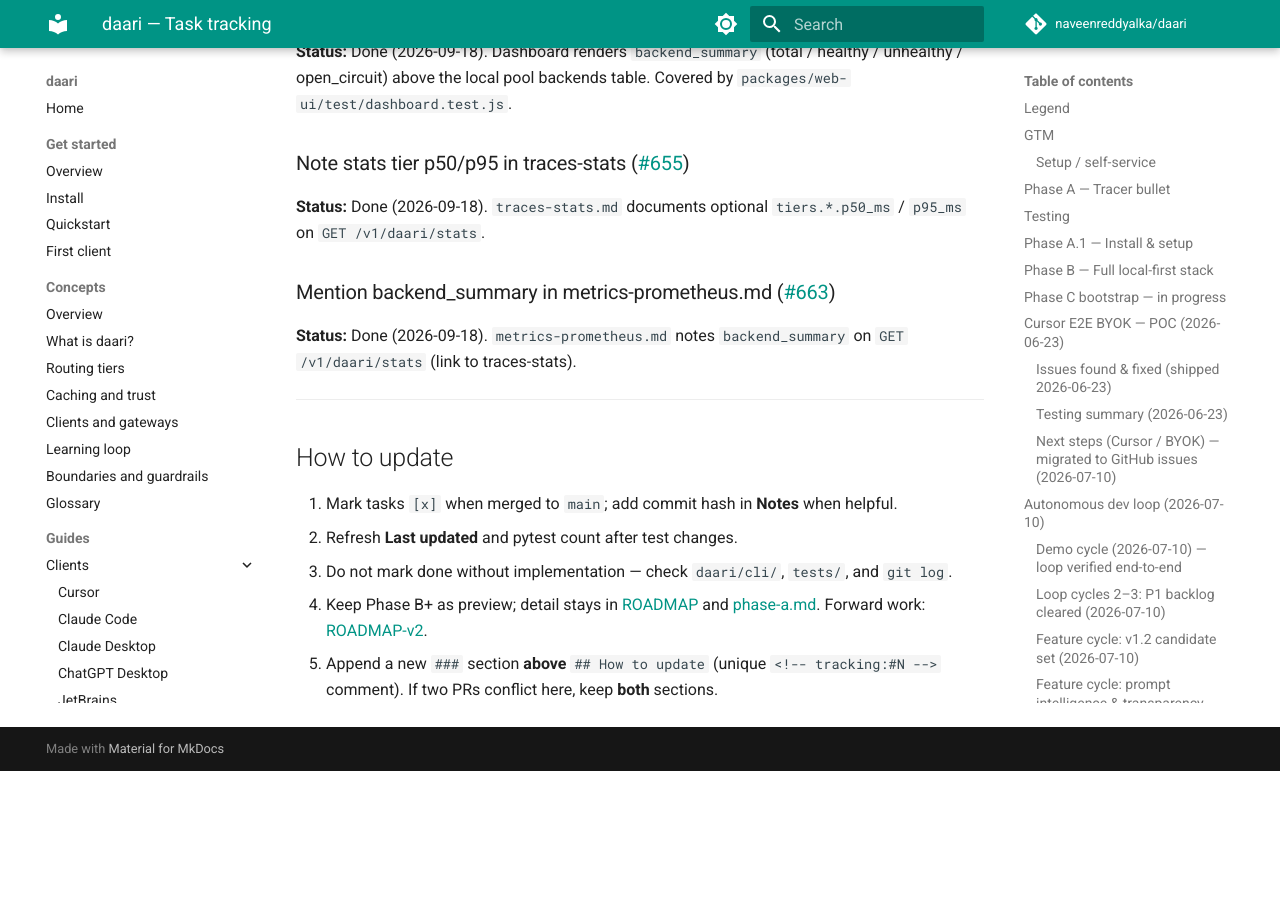
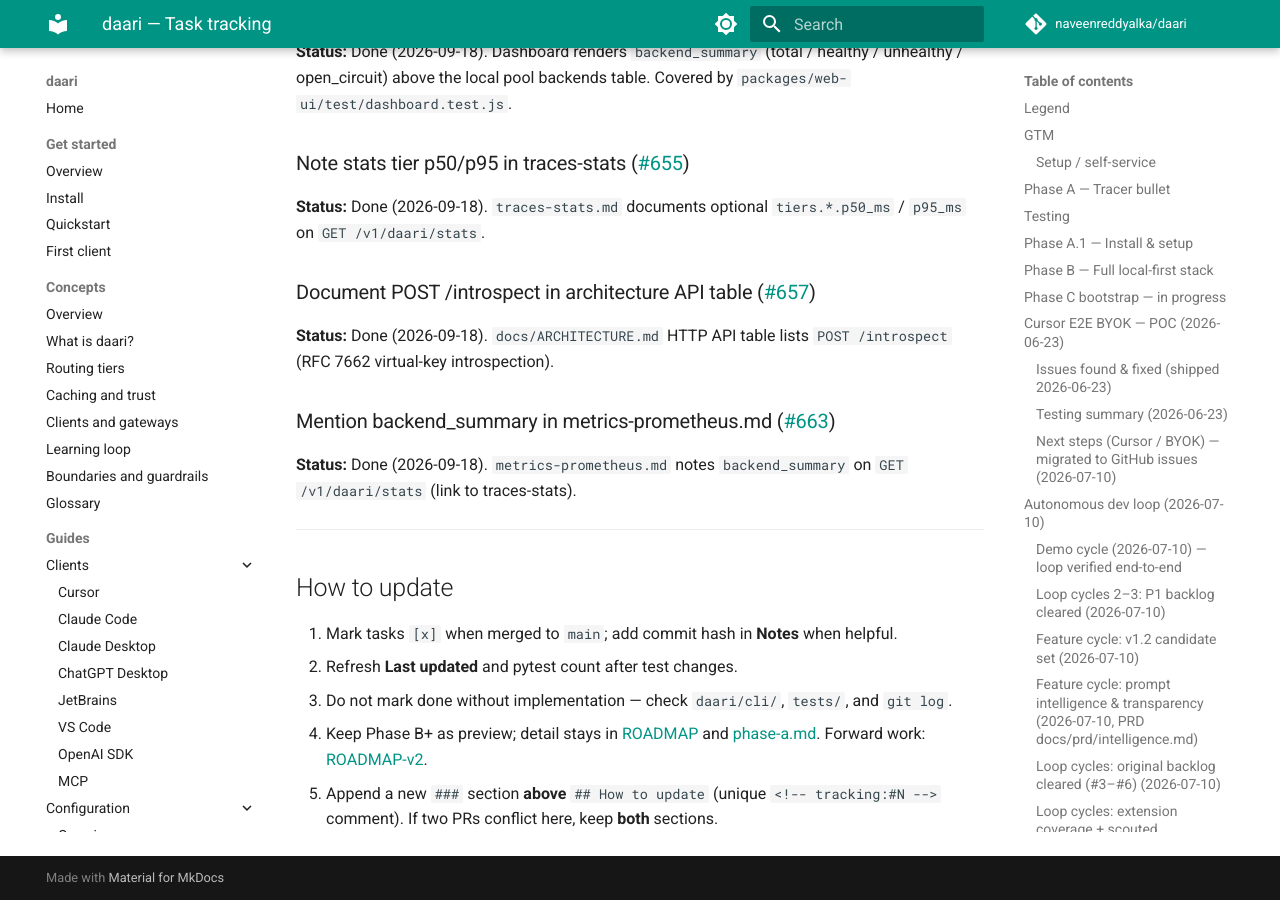
Before and after one commit to naveenreddyalka/daari, an MkDocs documentation site: the page built from docs/TRACKING.md, in a window 1280 px wide and 900 px high, scrolled down 75336 px. Built offline with MkDocs 1.6.1 and Material for MkDocs 9.7.7, drawn with Linux system fonts in a browser that asks for light colours; comment, search, counter and statistics services are not loaded; before the commit the page ends 76107 px from its top, so only the background shows below that.

Commit message:
docs(architecture): document POST /introspect in API table (#662)
Closes #657.

Co-authored-by: Cursor <cursoragent@cursor.com>
Co-authored-by: daari-autodev <autodev@users.noreply.github.com>

```diff
--- a/docs/TRACKING.md
+++ b/docs/TRACKING.md
@@ -3088,6 +3088,12 @@ Covered by `packages/web-ui/test/dashboard.test.js`.
 **Status:** Done (2026-09-18). `traces-stats.md` documents optional
 `tiers.*.p50_ms` / `p95_ms` on `GET /v1/daari/stats`.
 
+### Document POST /introspect in architecture API table ([#657](https://github.com/naveenreddyalka/daari/issues/657))
+
+<!-- tracking:#657 -->
+**Status:** Done (2026-09-18). `docs/ARCHITECTURE.md` HTTP API table lists
+`POST /introspect` (RFC 7662 virtual-key introspection).
+
 ### Mention backend_summary in metrics-prometheus.md ([#663](https://github.com/naveenreddyalka/daari/issues/663))
 
 <!-- tracking:#663 -->
```
Also changed, not shown: docs/ARCHITECTURE.md (+1 -0 lines).
